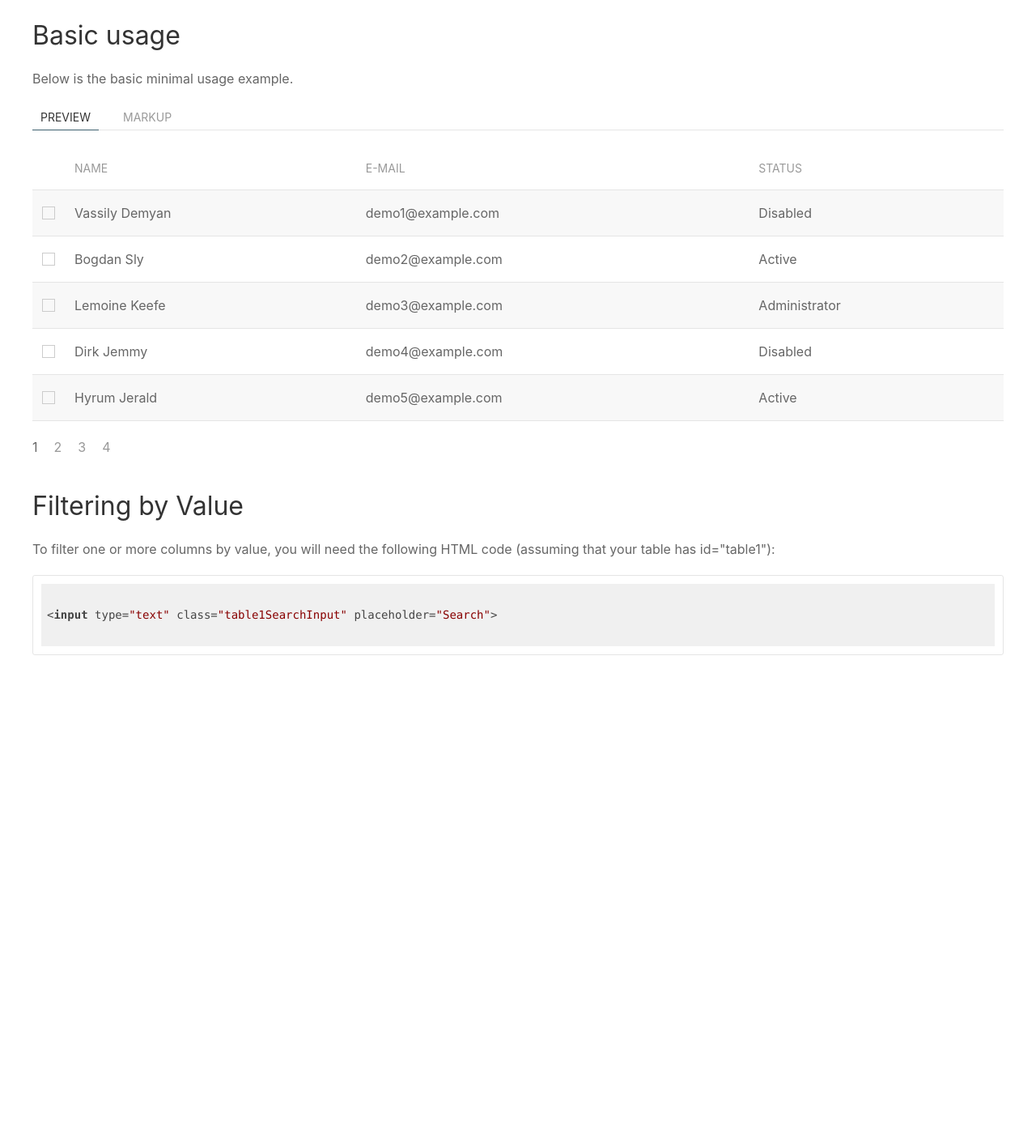
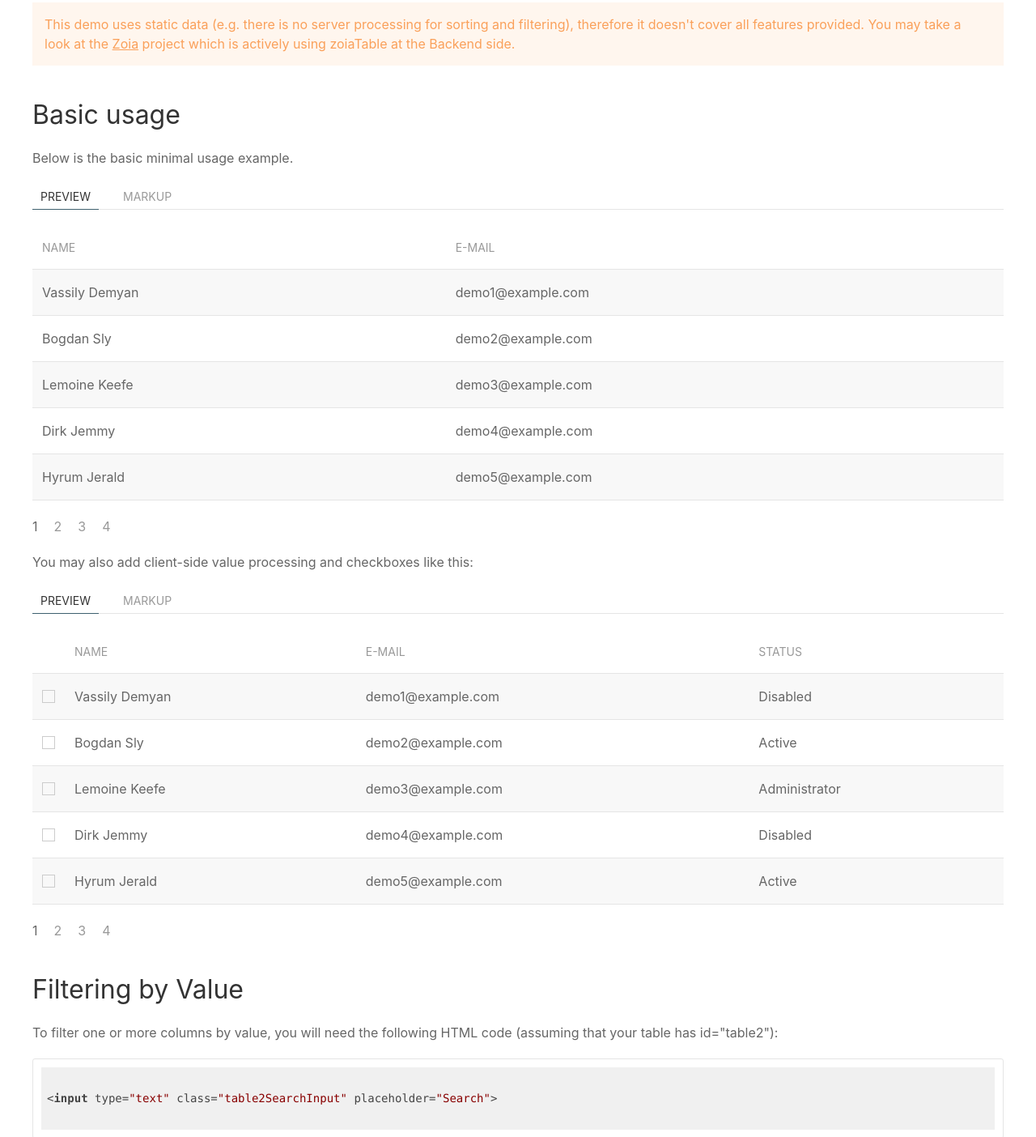
Before and after one commit to xtremespb/jquery-zoia-table, a plain HTML site: page demo/index.html in a window 1280 px wide. Shown: the part 131-1535 px from the top of the page at 81% size. Before the commit the page ends 940 px from the top, so only its background shows below. Drawn offline with Linux system fonts and the light colour scheme.

Commit message:
Demo updated

```diff
--- a/demo/index.html
+++ b/demo/index.html
@@ -10,9 +10,12 @@
 </head>
 
 <body>
-    <div class="za-container za-margin-top">
+    <div class="za-container za-margin-top za-margin-bottom">
         <h1>zoiaTable Demo</h1>
         <p>zoiaTable is the AJAX-driven dynamic HTML table powered by jQuery. It allows you to display table data with pagination, filtering and sorting.</p>
+        <div class="za-alert-warning" za-alert>
+            <p>This demo uses static data (e.g. there is no server processing for sorting and filtering), therefore it doesn't cover all features provided. You may take a look at the <a href="https://github.com/xtremespb/zoia">Zoia</a> project which is actively using zoiaTable at the Backend side.</p>
+        </div>
         <h2>Basic usage</h2>
         <p>Below is the basic minimal usage example.</p>
         <ul za-tab>
@@ -24,10 +27,8 @@
                 <table class="za-table za-table-divider za-table-striped za-table-hover za-table-responsive za-table-middle" id="table1">
                     <thead>
                         <tr>
-                            <th id="table1ID" class="za-table-shrink"></th>
-                            <th id="table1_name">name</th>
+                            <th id="table1_name">Name</th>
                             <th id="table1_email">E-mail</th>
-                            <th id="table1_status">Status</th>
                         </tr>
                     </thead>
                     <tbody>
@@ -36,26 +37,50 @@
                 <div class="table1Pagination za-margin-top noselect"></div>
             </li>
             <li>
+            </li>
+        </ul>
+        <p>You may also add client-side value processing and checkboxes like this:</p>
+        <ul za-tab>
+            <li><a href="#">Preview</a></li>
+            <li><a href="#">Markup</a></li>
+        </ul>
+        <ul class="za-switcher za-margin">
+            <li>
+                <table class="za-table za-table-divider za-table-striped za-table-hover za-table-responsive za-table-middle" id="table2">
+                    <thead>
+                        <tr>
+                            <th id="table2ID" class="za-table-shrink"></th>
+                            <th id="table2_name">Name</th>
+                            <th id="table2_email">E-mail</th>
+                            <th id="table2_status">Status</th>
+                        </tr>
+                    </thead>
+                    <tbody>
+                    </tbody>
+                </table>
+                <div class="table2Pagination za-margin-top noselect"></div>
+            </li>
+            <li>
                 <div class="za-overflow-auto" style="height:383px">
                     <p>HTML code for table:</p>
                     <pre><code class="html">
-&lt;table class="za-table za-table-divider za-table-striped za-table-hover za-table-responsive za-table-middle" id="table1"&gt;
+&lt;table class="za-table za-table-divider za-table-striped za-table-hover za-table-responsive za-table-middle" id="table2"&gt;
     &lt;thead&gt;
         &lt;tr&gt;
-            &lt;th id="table1ID" class="za-table-shrink"&gt;&lt;/th&gt;
-            &lt;th id="table1_name"&gt;name&lt;/th&gt;
-            &lt;th id="table1_email"&gt;E-mail&lt;/th&gt;
-            &lt;th id="table1_status"&gt;Status&lt;/th&gt;
+            &lt;th id="table2ID" class="za-table-shrink"&gt;&lt;/th&gt;
+            &lt;th id="table2_name"&gt;name&lt;/th&gt;
+            &lt;th id="table2_email"&gt;E-mail&lt;/th&gt;
+            &lt;th id="table2_status"&gt;Status&lt;/th&gt;
         &lt;/tr&gt;
     &lt;/thead&gt;
     &lt;tbody&gt;
     &lt;/tbody&gt;
 &lt;/table&gt;
-&lt;div class="table1Pagination za-margin-top noselect"&gt;&lt;/div&gt;
+&lt;div class="table2Pagination za-margin-top noselect"&gt;&lt;/div&gt;
                 </code></pre>
                     <p>JavaScript:</p>
                     <pre><code class="javascript">
-$('#table1').zoiaTable({
+$('#table2').zoiaTable({
     url: '/your/data/source',
     limit: 5,
     fields: {
@@ -97,9 +122,9 @@ $('#table1').zoiaTable({
             </li>
         </ul>
         <h2>Filtering by Value</h2>
-        <p>To filter one or more columns by value, you will need the following HTML code (assuming that your table has id="table1"):</p>
+        <p>To filter one or more columns by value, you will need the following HTML code (assuming that your table has id="table2"):</p>
         <pre><code class="html">
-&lt;input type="text" class="table1SearchInput" placeholder="Search"&gt;
+&lt;input type="text" class="table2SearchInput" placeholder="Search"&gt;
         </code></pre>
     </div>
     <script src="jquery.min.js" type="text/javascript"></script>
@@ -109,6 +134,24 @@ $('#table1').zoiaTable({
     <script src="jquery.zoiaTable.min.js" type="text/javascript"></script>
     <script type="text/javascript">
     $('#table1').zoiaTable({
+        url: '/data{skip}.json',
+        limit: 5,
+        fields: {
+            name: {
+                sortable: false,
+                process: (id, item, value) => {
+                    return value;
+                }
+            },
+            email: {
+                sortable: false,
+                process: (id, item, value) => {
+                    return value;
+                }
+            }
+        }
+    });
+    $('#table2').zoiaTable({
         url: '/data{skip}.json',
         limit: 5,
         fields: {
@@ -139,10 +182,6 @@ $('#table1').zoiaTable({
                     }
                 }
             }
-        },
-        lang: {
-            error: 'Could not load data from server. Please try to refresh page in a few moments.',
-            noitems: 'No items to display'
         }
     });
     hljs.initHighlightingOnLoad();
```
